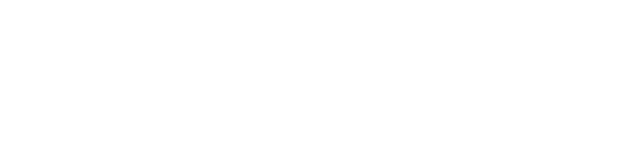
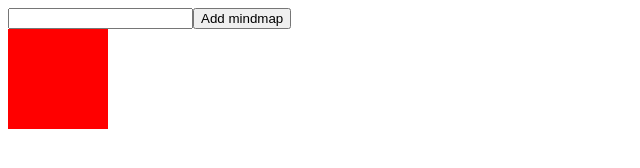
Before and after one commit to AaroKivimaki/Mindmap, a plain HTML site: page index.html in a window 1280 px wide. Shown: the whole page, without its empty margins (0-640 px from the left). Drawn offline with Linux system fonts and the light colour scheme.

Commit message:
Almost made the button work correctly I love javascript

```diff
--- a/css/styles.css
+++ b/css/styles.css
@@ -0,0 +1,5 @@
+.mindMapDiv {
+	background-color: red;
+	width: 100px;
+	height: 100px;
+}
--- a/index.html
+++ b/index.html
@@ -13,6 +13,9 @@
 	<div id="mainContainer">
 
 	</div>
+	<div id="bubbleContainer">
+
+	</div>
 	<script src="./js/script.js">
 
 	</script>
--- a/js/script.js
+++ b/js/script.js
@@ -1,9 +1,39 @@
 // ----- Text input and add button -----
 
+// Get Element ids
+const getMainContainerId = document.getElementById("mainContainer")
+const getInputId = document.getElementById("inputBox")
+const getButtonId = document.getElementById("addButton")
+const getMindMapContainerId = document.getElementById("bubbleContainer")
+
+// Create elements
 const createMindMapElement = document.createElement("div")
 const createInputElement = document.createElement("input") // Uses values
 const createButtonElement = document.createElement("button")
 
+// Put classes and ids to elements
 createMindMapElement.classList = "mindMapDiv"
-createInputElement.className = "inputBox"
-createButtonElement.className = "addButton"
+createInputElement.id = "inputBox"
+createButtonElement.id = "addButton"
+
+const textNodeForButton = document.createTextNode("Add mindmap")
+
+// Append some
+createButtonElement.appendChild(textNodeForButton)
+getMainContainerId.appendChild(createInputElement)
+getMainContainerId.appendChild(createButtonElement)
+getMainContainerId.appendChild(createMindMapElement)
+
+// Spit on that thang
+document.getElementById("addButton").addEventListener("click", () => {
+	console.log("Works")
+	const inputValue = document.getElementById("inputBox").value
+	const textNodeValue = document.createTextNode(inputValue)
+
+	document.getElementById("bubbleContainer").appendChild(createMindMapElement)
+
+	createMindMapElement.appendChild(textNodeValue)
+
+	document.getElementById("inputBox").value = ""
+
+})
```
